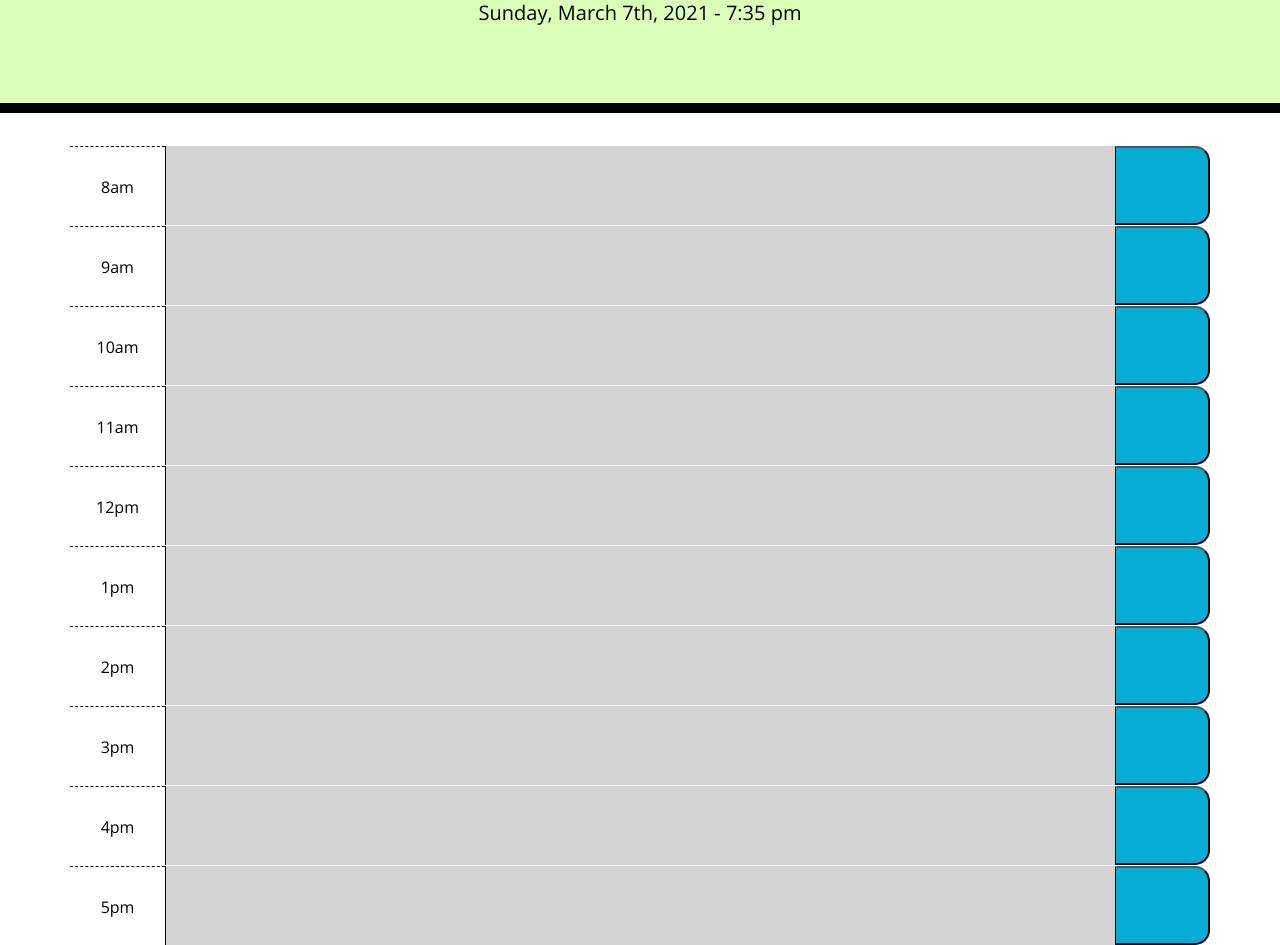
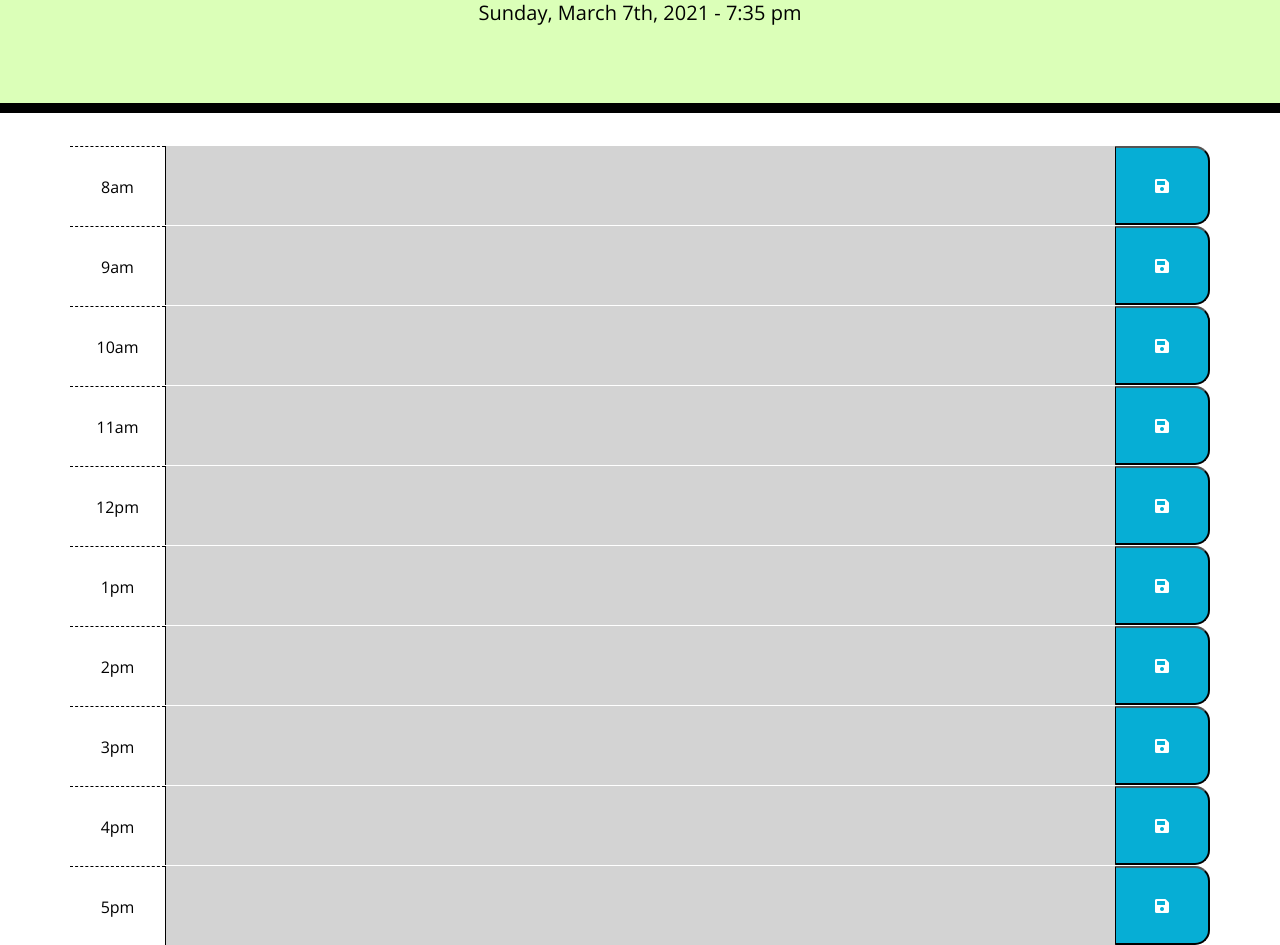
Before and after one commit to timweyel/Work-Day-Scheduler, a plain HTML site: page Develop/index.html in a window 1280 px wide. Shown: the part 191-1136 px from the top of the page. Drawn offline with nearby package versions, Linux system fonts and the light colour scheme.

Commit message:
added save button icon

```diff
--- a/Develop/index.html
+++ b/Develop/index.html
@@ -35,70 +35,70 @@
           8am
         </div>
         <textarea class="col-md-10 description"></textarea>
-        <button class="button saveBtn col-md-1"></button>
+        <button class="button saveBtn col-md-1"><i class="fas fa-save"></i></button>
       </div>
       <div id="9" class="row time-block">
         <div class="col-md-1 hour">
           9am
         </div>
         <textarea class="col-md-10 description"></textarea>
-        <button class="button saveBtn col-md-1"></button>
+        <button class="button saveBtn col-md-1"><i class="fas fa-save"></i></button>
       </div>
       <div id="10" class="row time-block">
         <div class="col-md-1 hour">
           10am
         </div>
         <textarea class="col-md-10 description"></textarea>
-        <button class="button saveBtn col-md-1"></button>
+        <button class="button saveBtn col-md-1"><i class="fas fa-save"></i></button>
       </div>
       <div id="11" class="row time-block">
         <div class="col-md-1 hour">
           11am
         </div>
         <textarea class="col-md-10 description"></textarea>
-        <button class="button saveBtn col-md-1"></button>
+        <button class="button saveBtn col-md-1"><i class="fas fa-save"></i></button>
       </div>
       <div id="12" class="row time-block">
         <div class="col-md-1 hour">
           12pm
         </div>
         <textarea class="col-md-10 description"></textarea>
-        <button class="button saveBtn col-md-1"></button>
+        <button class="button saveBtn col-md-1"><i class="fas fa-save"></i></button>
       </div>
       <div id="13" class="row time-block">
         <div class="col-md-1 hour">
           1pm
         </div>
         <textarea class="col-md-10 description"></textarea>
-        <button class="button saveBtn col-md-1"></button>
+        <button class="button saveBtn col-md-1"><i class="fas fa-save"></i></button>
       </div>
       <div id="14" class="row time-block">
         <div class="col-md-1 hour">
           2pm
         </div>
         <textarea class="col-md-10 description"></textarea>
-        <button class="button saveBtn col-md-1"></button>
+        <button class="button saveBtn col-md-1"><i class="fas fa-save"></i></button>
       </div>
       <div id="15" class="row time-block">
         <div class="col-md-1 hour">
           3pm
         </div>
         <textarea class="col-md-10 description"></textarea>
-        <button class="button saveBtn col-md-1"></button>
+        <button class="button saveBtn col-md-1"><i class="fas fa-save"></i></button>
       </div>
       <div id="16" class="row time-block">
         <div class="col-md-1 hour">
           4pm
         </div>
         <textarea class="col-md-10 description"></textarea>
-        <button class="button saveBtn col-md-1"></button>
+        <button class="button saveBtn col-md-1"><i class="fas fa-save"></i></button>
       </div>
       <div id="17" class="row time-block">
         <div class="col-md-1 hour">
           5pm
         </div>
         <textarea class="col-md-10 description"></textarea>
-        <button class="button saveBtn col-md-1"></button>
+        <button class="button saveBtn col-md-1"><i class="fas fa-save"></i></button>
       </div>
     </div>
 
```
